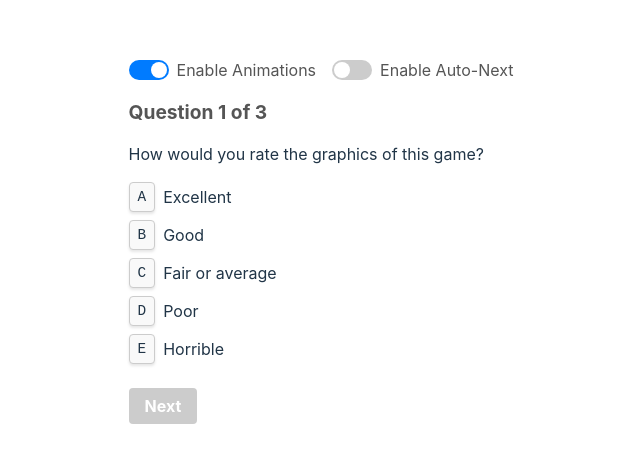
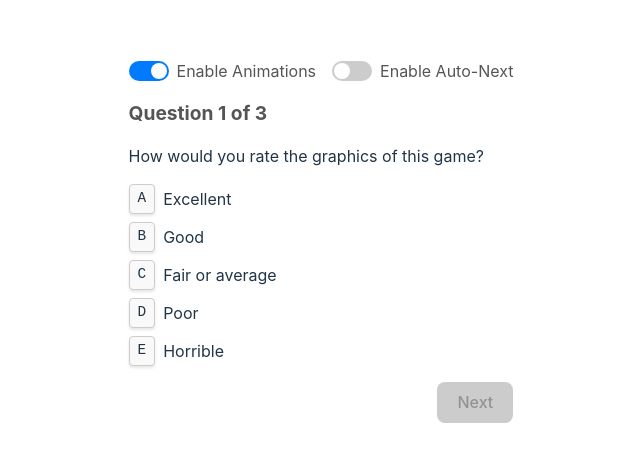
Before and after one commit to mreed4/q-and-a, a React (Vite) app: page / in a window 1280 px wide. Shown: the part 159-622 px from the top of the page, without its empty margins (319-959 px from the left). Built offline with nearby package versions, Linux system fonts and the light colour scheme.

Commit message:
Add navigation buttons and enhance question handling; implement response tracking

```diff
--- a/src/App.css
+++ b/src/App.css
@@ -99,7 +99,7 @@ kbd.key {
 }
 
 .next-button {
-  margin-top: 1rem;
+  /* margin-top: 1rem;
   padding: 0.5rem 1rem;
   font-size: 1rem;
   font-weight: bold;
@@ -108,7 +108,7 @@ kbd.key {
   border: none;
   border-radius: 4px;
   cursor: pointer;
-  transition: background-color 0.3s ease;
+  transition: background-color 0.3s ease; */
 }
 
 .next-button:disabled {
@@ -117,7 +117,7 @@ kbd.key {
 }
 
 .next-button:hover:not(:disabled) {
-  background-color: #0056b3;
+  /* background-color: #0056b3; */
 }
 
 .toggle {
@@ -171,6 +171,33 @@ kbd.key {
   display: block;
 }
 
+.navigation-buttons {
+  display: flex;
+  justify-content: space-between;
+  margin-top: 1rem;
+}
+
+.back-button {
+  /* padding: 0.5rem 1rem;
+  font-size: 1rem;
+  font-weight: bold;
+  color: #fff;
+  background-color: #6c757d;
+  border: none;
+  border-radius: 4px;
+  cursor: pointer;
+  transition: background-color 0.3s ease; */
+}
+
+.back-button:disabled {
+  background-color: #ccc;
+  cursor: not-allowed;
+}
+
+.back-button:hover:not(:disabled) {
+  /* background-color: #5a6268; */
+}
+
 @media (prefers-color-scheme: dark) {
   kbd.key {
     background-color: #333;
--- a/src/App.jsx
+++ b/src/App.jsx
@@ -13,6 +13,7 @@ function App() {
   );
 }
 
+// Settings and related components
 function Settings() {
   const { enableAnimations, setEnableAnimations, enableAutoNext, setEnableAutoNext } = useAppContext();
 
@@ -32,23 +33,49 @@ function Settings() {
   );
 }
 
+// StepTracker component
 function StepTracker() {
   const { currentQuestionIndex } = useAppContext();
 
   return (
     <div className="step-tracker">
-      Question {currentQuestionIndex + 1} of {questions.length}
+      {currentQuestionIndex === questions.length ? "Summary" : `Question ${currentQuestionIndex + 1} of ${questions.length}`}
     </div>
   );
 }
 
+// QuestionForm and related components
 function QuestionForm() {
+  const { currentQuestionIndex } = useAppContext();
+
+  const isQuestion = currentQuestionIndex < questions.length;
+
+  return (
+    <form>
+      {isQuestion ? <QuestionView /> : <SummaryView />}
+      <div className="navigation-buttons">
+        <BackButton />
+        {isQuestion ? <NextButton /> : <SubmitButton />}
+      </div>
+    </form>
+  );
+}
+
+function QuestionView() {
+  return (
+    <>
+      {questions.map((question, index) => (
+        <Question key={index} question={question} index={index} />
+      ))}
+    </>
+  );
+}
+
+function Question({ question, index }) {
   const { currentQuestionIndex, selectedKey } = useAppContext();
 
   return (
-    <form className="fade-in">
-      {questions.map((question, index) => (
-        <div key={index} className={index === currentQuestionIndex ? "question active" : "question hidden"}>
+    <div className={`question ${index === currentQuestionIndex ? "active fade-in" : "hidden"}`}>
       <p>{question.question}</p>
       <ul>
         {Object.entries(question.answers).map(([key, response]) => (
@@ -56,9 +83,6 @@ function QuestionForm() {
         ))}
       </ul>
     </div>
-      ))}
-      <NextButton />
-    </form>
   );
 }
 
@@ -75,20 +99,47 @@ function ResponseListItem({ keyProp, response, isSelected }) {
   );
 }
 
+// SummaryView and related components
+function SummaryView() {
+  return (
+    <div className="summary">
+      <p>Review your responses before submitting:</p>
+      <ol>
+        {questions.map((_, index) => (
+          <SummaryItem key={index} index={index} />
+        ))}
+      </ol>
+    </div>
+  );
+}
+
+function SummaryItem({ index }) {
+  const { responses } = useAppContext();
+  const question = questions[index];
+  const response = responses[index];
+
+  return (
+    <li>
+      <strong>{question.question}</strong>: {response ? `(${response}) ${question.answers[response]}` : "No response"}
+    </li>
+  );
+}
+
+// Navigation buttons
 function NextButton() {
   const { enableAutoNext, currentQuestionIndex, selectedKey, setSelectedKey, setCurrentQuestionIndex } = useAppContext();
 
   const isDisabled = (() => {
     const isAutoNextEnabled = enableAutoNext;
-    const isLastQuestion = currentQuestionIndex >= questions.length - 1;
+    const isSummary = currentQuestionIndex > questions.length; // Allow transition to summary
     const isKeySelected = !enableAutoNext && selectedKey === null;
-    return isAutoNextEnabled || isLastQuestion || isKeySelected;
+    return isAutoNextEnabled || isSummary || isKeySelected;
   })();
 
   function handleNextQuestion(event) {
     event.preventDefault();
     setSelectedKey(null);
-    setCurrentQuestionIndex((prevIndex) => (prevIndex < questions.length - 1 ? prevIndex + 1 : prevIndex));
+    setCurrentQuestionIndex((prevIndex) => (prevIndex < questions.length ? prevIndex + 1 : prevIndex));
   }
 
   return (
@@ -98,4 +149,31 @@ function NextButton() {
   );
 }
 
+function BackButton() {
+  const { currentQuestionIndex, setCurrentQuestionIndex } = useAppContext();
+
+  function handlePreviousQuestion(event) {
+    event.preventDefault();
+    setCurrentQuestionIndex((prevIndex) => (prevIndex > 0 ? prevIndex - 1 : prevIndex));
+  }
+
+  return (
+    <button
+      type="button"
+      className="back-button"
+      style={{ visibility: currentQuestionIndex === 0 ? "hidden" : "visible" }}
+      onClick={handlePreviousQuestion}>
+      Back
+    </button>
+  );
+}
+
+function SubmitButton() {
+  return (
+    <button type="submit" className="submit-button">
+      Submit
+    </button>
+  );
+}
+
 export default App;
--- a/src/context/AppContext.jsx
+++ b/src/context/AppContext.jsx
@@ -10,19 +10,26 @@ export function AppProvider({ children }) {
   const [currentQuestionIndex, setCurrentQuestionIndex] = useState(0);
   const [enableAnimations, setEnableAnimations] = useState(Math.random() < 0.5);
   const [enableAutoNext, setEnableAutoNext] = useState(Math.random() < 0.5);
+  const [responses, setResponses] = useState({});
 
   function handleKeyUp(event) {
-    const inputtedKey = event.key;
+    const inputtedKey = event.key.toLowerCase(); // Ensure lowercase for consistency
     if (!validKeys.includes(inputtedKey)) {
       console.log("Invalid key");
       return;
     }
     setSelectedKey(inputtedKey);
 
+    // Save the response
+    setResponses((prevResponses) => ({
+      ...prevResponses,
+      [currentQuestionIndex]: inputtedKey, // Save the selected key
+    }));
+
     if (enableAutoNext) {
       setTimeout(() => {
         setSelectedKey(null);
-        setCurrentQuestionIndex((prevIndex) => (prevIndex < questions.length - 1 ? prevIndex + 1 : prevIndex));
+        setCurrentQuestionIndex((prevIndex) => (prevIndex < questions.length ? prevIndex + 1 : prevIndex));
       }, 750);
     }
   }
@@ -31,7 +38,7 @@ export function AppProvider({ children }) {
     document.body.addEventListener("keyup", handleKeyUp);
     return () => document.body.removeEventListener("keyup", handleKeyUp);
     // eslint-disable-next-line react-hooks/exhaustive-deps
-  }, [enableAutoNext]);
+  }, [enableAutoNext, currentQuestionIndex]); // Add currentQuestionIndex to dependencies
 
   useEffect(() => {
     const rootElement = document.getElementById("root");
@@ -55,6 +62,8 @@ export function AppProvider({ children }) {
         setCurrentQuestionIndex,
         selectedKey,
         setSelectedKey,
+        responses, // Expose responses
+        setResponses, // Expose setResponses if needed elsewhere
       }}>
       {children}
     </AppContext.Provider>
```
Lines whose indentation alone changed are shown as unchanged.
